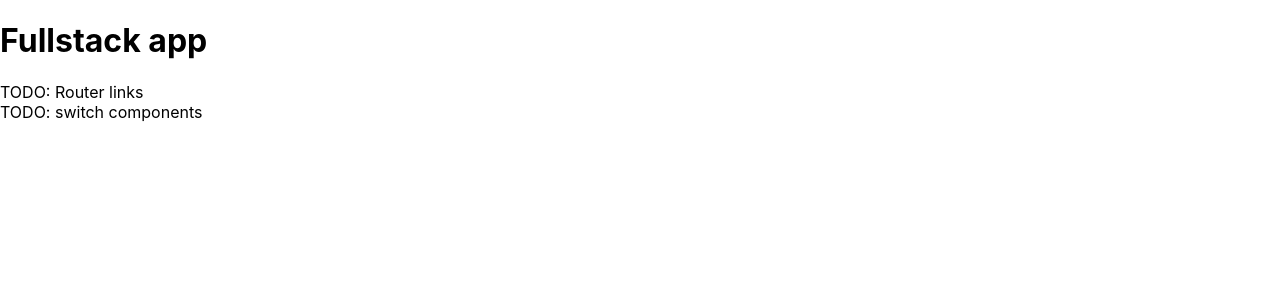
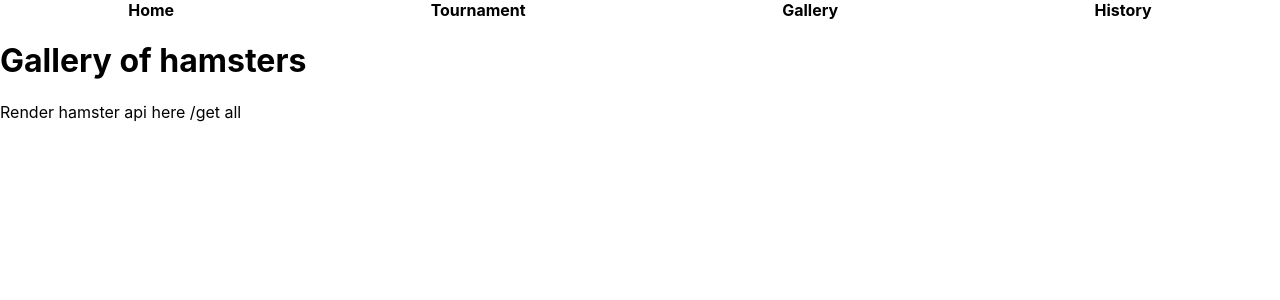
Before and after one commit to Jokah90/hamsterwars-exam, a React (Create React App) app: page /gallery in a window 1280 px wide. Shown: the top 300 px of the page. Built offline with nearby package versions, Linux system fonts and the light colour scheme.

Commit message:
setting up routes frontend

```diff
--- a/src/App.css
+++ b/src/App.css
@@ -1,3 +1,7 @@
-.App {
-  text-align: center;
+.container {
+	text-align: center;
+
+	height: 100vh;
+	background-image: url("./assets/image\ 1.svg");
+
 }
--- a/src/App.tsx
+++ b/src/App.tsx
@@ -1,19 +1,44 @@
-import './App.css';
+import "./App.css";
+import { Link, Route, Switch } from "react-router-dom";
+import LandingPage from "./components/landingPage/LandingPage";
+import Home from "./components/home/Home";
+import NavBar from "./components/navBar/NavBar";
+import Tournament from "./components/tournament/Tournament";
+import Logs from "./components/history/History";
+import Gallery from "./components/gallery/Gallery";
 
 function App() {
-	return (
-		<div className="app">
-		<header>
-			<h1> Fullstack app </h1>
-			<nav>
-				TODO: Router links
-			</nav>
-		</header>
-		<main>
-			TODO: switch components
-		</main>
-		</div>
-	);
+  return (
+    <div className="app">
+      <Switch>
+
+        <Route path="/home">
+          <NavBar />
+          <Home />
+        </Route>
+
+        <Route path="/tournament">
+		<NavBar />
+          <Tournament />
+        </Route>
+
+		<Route path="/gallery">
+		<NavBar />
+		<Gallery />
+		</Route>
+
+        <Route path="/history">
+		<NavBar />
+          <Logs />
+        </Route>
+
+        <Route path="/">
+          <LandingPage />
+        </Route>
+
+      </Switch>
+    </div>
+  );
 }
 
 export default App;
--- /dev/null
+++ b/src/components/gallery/Gallery.tsx
@@ -0,0 +1,12 @@
+const Gallery = () => {
+	return (
+		<div>
+			<h1>Gallery of hamsters</h1>
+
+			<p>Render hamster api here  /get all</p>
+
+		</div>
+	 );
+}
+
+export default Gallery;
--- /dev/null
+++ b/src/components/history/History.tsx
@@ -0,0 +1,11 @@
+const Logs = () => {
+	return (
+		<div>
+			<h1>History</h1>
+
+			<p>Show stats about winners/Loosers etc</p>
+		</div>
+	 );
+}
+
+export default Logs;
--- /dev/null
+++ b/src/components/home/Home.tsx
@@ -0,0 +1,15 @@
+import NavBar from "../navBar/NavBar";
+
+
+const Home = () => {
+	return (
+		<div>
+			<section>
+				<h1>Description of the game mechanics</h1>
+
+			</section>
+		</div>
+	 );
+}
+
+export default Home;
--- /dev/null
+++ b/src/components/landingPage/LandingPage.tsx
@@ -0,0 +1,19 @@
+
+import { Link } from 'react-router-dom';
+
+
+const LandingPage = () => {
+	return (
+	<>
+		<section className="container">
+		<h1>HAMSTER WARS</h1>
+		<h3>The legend starts here</h3>
+		<Link to="/home">
+		<button>START</button>
+		</Link>
+		</section>
+	</>
+	 );
+}
+
+export default LandingPage;
--- /dev/null
+++ b/src/components/navBar/NavBar.tsx
@@ -0,0 +1,17 @@
+import { Link } from "react-router-dom";
+import "./navbar.css";
+
+const NavBar = () => {
+  return (
+      <nav>
+          <li className="nav-bar">
+			  <Link to="/home"> Home </Link>
+			  <Link to="/Tournament"> Tournament </Link>
+			  <Link to="/Gallery"> Gallery </Link>
+			  <Link to="/History"> History </Link>
+		  </li>
+      </nav>
+  );
+};
+
+export default NavBar;
--- /dev/null
+++ b/src/components/navBar/navbar.css
@@ -0,0 +1,11 @@
+.nav-bar {
+	display: flex;
+	flex-direction: row;
+	justify-content: space-around;
+    font-weight: bold;
+}
+
+li a{
+	text-decoration: none;
+	color: black;
+}
--- /dev/null
+++ b/src/components/tournament/Tournament.tsx
@@ -0,0 +1,15 @@
+interface Props {
+
+}
+
+const Tournament = () => {
+	return (
+		<div>
+		<h1>Tournament</h1>
+
+		<p>games mode 1 vs 1</p>
+		</div>
+	 );
+}
+
+export default Tournament;
```
Also changed, not shown: src/assets/image 1.svg (added).
